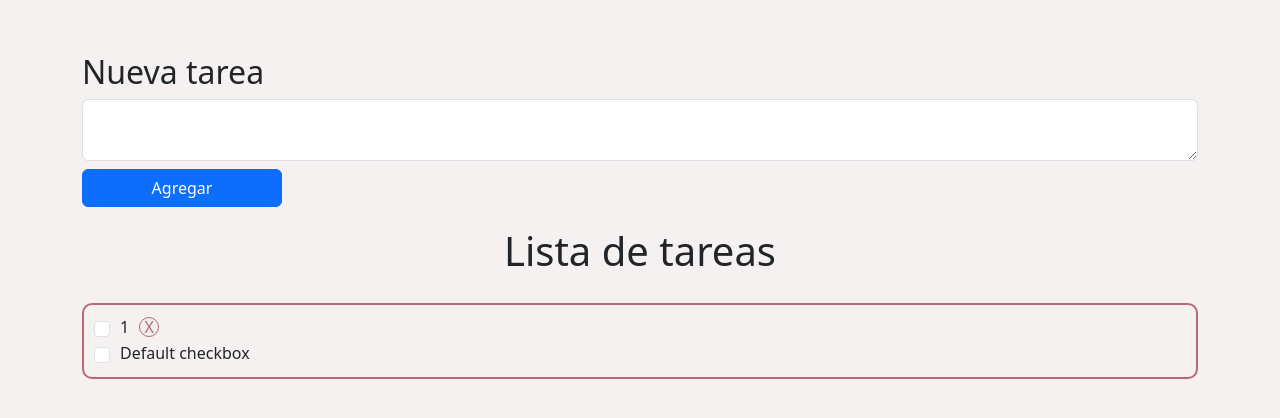
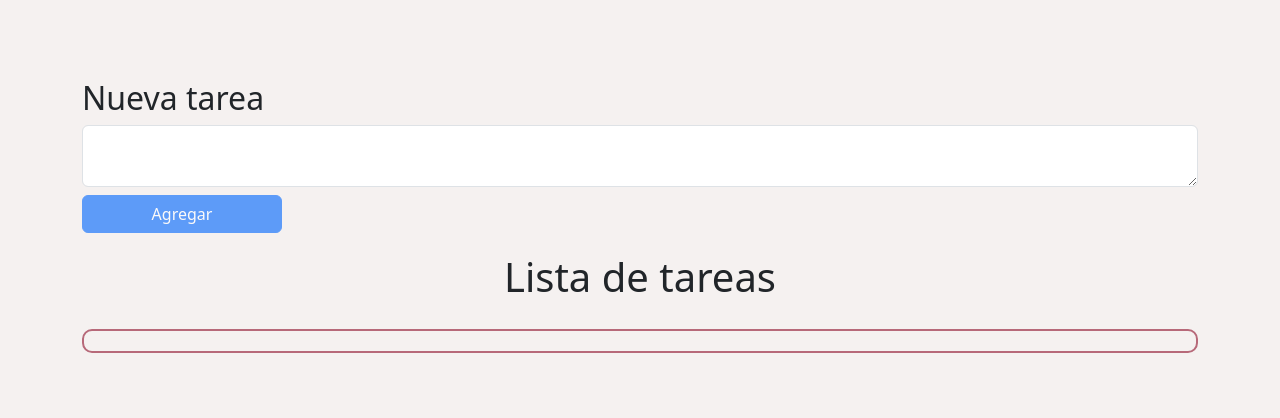
Before and after one commit to luvale/app-tasks, an Angular app: page /tasks in a window 1280 px wide. Shown: the part 184-602 px from the top of the page. Built offline with nearby package versions, Linux system fonts and the light colour scheme.

Commit message:
tasks saves, deletes and updates

```diff
--- a/src/app/components/tasks/tasks.component.html
+++ b/src/app/components/tasks/tasks.component.html
@@ -1,25 +1,26 @@
 <section class="h-100 d-flex align-items-center">
   <article class="container">
-    <article>
-      <div class="form-group mb-2">
-        <h2 class="mb-2">Nueva tarea</h2>
-        <textarea class="form-control" rows="2"></textarea>
-      </div>
-      <button type="submit" class="btn btn-primary">Agregar</button>
-    </article>
+      <form (ngSubmit)="saveForm()">
+        <div class="form-group mb-2">
+          <h2 class="mb-2">Nueva tarea</h2>
+          <textarea class="form-control" rows="2" [(ngModel)]="newTask" name="newTask"></textarea>
+        </div>
+        <button type="submit" class="btn btn-primary" [disabled]="!newTask">Agregar</button>
+      </form>
     <h1 class="title">Lista de tareas</h1>
     <article class="list">
-      <div class="form-check form-check-inline">
-        <input class="form-check-input" type="checkbox" id="inlineCheckbox1" value="option1">
-        <label class="form-check-label" for="inlineCheckbox1">1</label>
-        <button class="x-button">X</button>
-      </div>
-      <div class="form-check">
-        <input class="form-check-input" type="checkbox" value="" id="flexCheckDefault">
-        <label class="form-check-label" for="flexCheckDefault">
-          Default checkbox
-        </label>
-      </div>
+      <article *ngIf="!allTasks; else tasks">
+        <p class="no-tasks">No hay tareas aún</p>
+      </article>
+      <ng-template #tasks>
+        <div class="form-check" *ngFor="let task of allTasks; let i = index">
+          <input class="form-check-input" type="checkbox" [checked]="task.checked" id={{i}} (click)="updateTasks(i)">
+          <label class="form-check-label" for={{i}} (click)="updateTasks(i)">
+            {{task.name}}
+          </label>
+          <button class="x-button" (click)="deleteTask(i)"  [ngClass]="{'d-none': task.checked}">X</button>
+        </div>
+      </ng-template>
     </article>
   </article>
 </section>
--- a/src/app/components/tasks/tasks.component.scss
+++ b/src/app/components/tasks/tasks.component.scss
@@ -35,3 +35,7 @@
 input[type="checkbox"] {
   cursor: pointer;
 }
+.no-tasks {
+  text-align: center;
+  margin-bottom: 0;
+}
--- a/src/app/components/tasks/tasks.component.ts
+++ b/src/app/components/tasks/tasks.component.ts
@@ -1,12 +1,54 @@
-import { Component } from '@angular/core';
+import { CommonModule } from '@angular/common';
+import { Component, OnInit } from '@angular/core';
+import { FormsModule } from '@angular/forms';
+import { Task } from '../../interfaces/note';
 
 @Component({
   selector: 'app-tasks',
   standalone: true,
-  imports: [],
+  imports: [CommonModule, FormsModule],
   templateUrl: './tasks.component.html',
   styleUrl: './tasks.component.scss'
 })
-export class TasksComponent {
+export class TasksComponent implements OnInit {
+  newTask:string = '';
+  allTasks:Task[] = [];
 
+  ngOnInit(): void {
+    this.getMyTasks();
+  }
+  getMyTasks(){
+    const myTasksString = localStorage.getItem("myTasks");
+    if (myTasksString !== null) {
+      const myTasks: Task[] = JSON.parse(myTasksString);
+      this.allTasks = myTasks;
+    }
+  }
+  saveForm(){
+    const myTasks = localStorage.getItem("myTasks");
+    const task = {
+      name: this.newTask,
+      checked: false
+    }
+    if (myTasks) {
+      const newTasks = JSON.parse(myTasks);
+      newTasks.push(task);
+      localStorage.setItem("myTasks", JSON.stringify(newTasks));
+    } else {
+      localStorage.setItem("myTasks", JSON.stringify([task]));
+    }
+    this.newTask = '';
+    this.getMyTasks();
+  }
+  updateTasks(index:number) {
+    this.allTasks[index].checked = !this.allTasks[index].checked;
+    this.setItemInLocalStorage(this.allTasks);
+  }
+  deleteTask(index:number){
+    this.allTasks.splice(index, 1);
+    this.setItemInLocalStorage(this.allTasks);
+  }
+  setItemInLocalStorage(tasks:Task[]) {
+    localStorage.setItem("myTasks", JSON.stringify(tasks));
+  }
 }
--- /dev/null
+++ b/src/app/interfaces/note.ts
@@ -0,0 +1,4 @@
+export interface Task {
+  name: string;
+  checked: boolean;
+}
```
